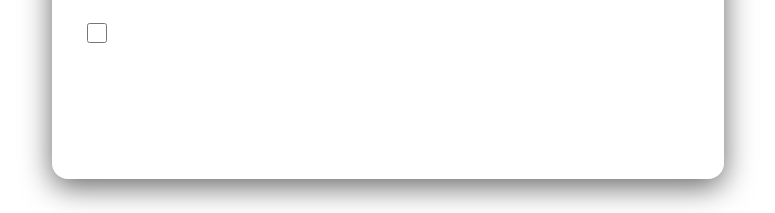
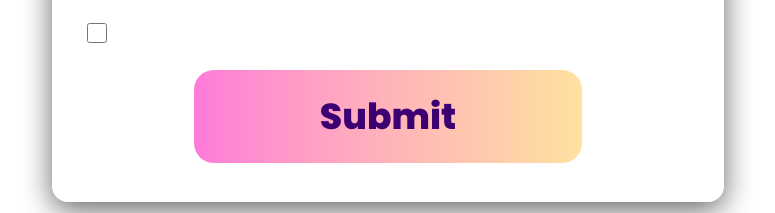
Before and after one commit to weareinit/static-shellhacks-2022, a React (Create React App) app: page /application in a window 1280 px wide. Shown: the part 5250-5463 px from the top of the page, without its empty margins (252-1027 px from the left). Built offline with nearby package versions, Linux system fonts and the light colour scheme; no server answers.

Commit message:
Fixed missing button on Form Content

```diff
--- a/src/sections/FormContent/index.tsx
+++ b/src/sections/FormContent/index.tsx
@@ -1650,7 +1650,11 @@ const FormContent: React.FC = () => {
                                     console.log("Pressed");
                                 }}
                             >
-                                <h2>Hello</h2>
+                                <LinkButton
+                                    text="Submit"
+                                    url="/application"
+                                    filled={true}
+                                />
                             </button>
                         </EmojiProvider>
                     </Form>
```
